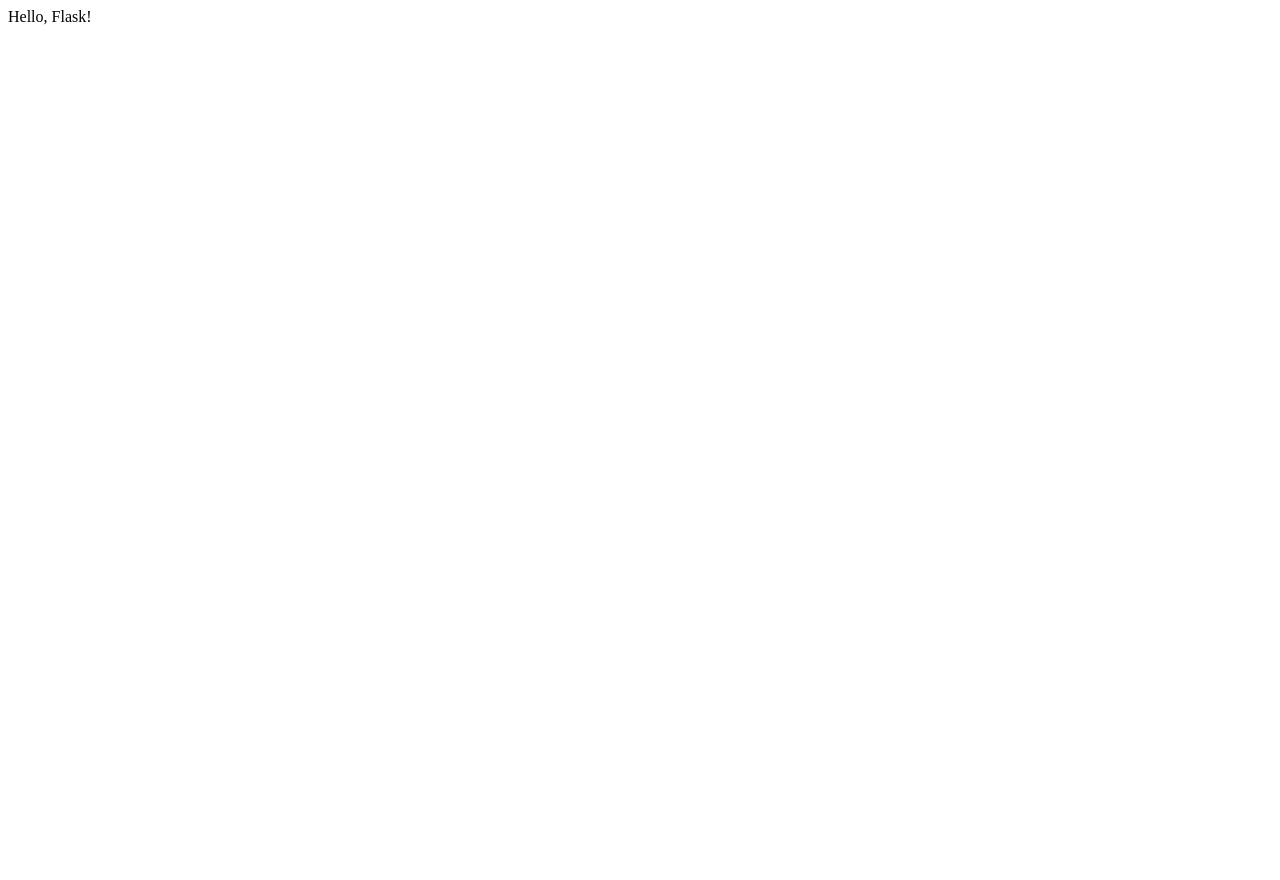
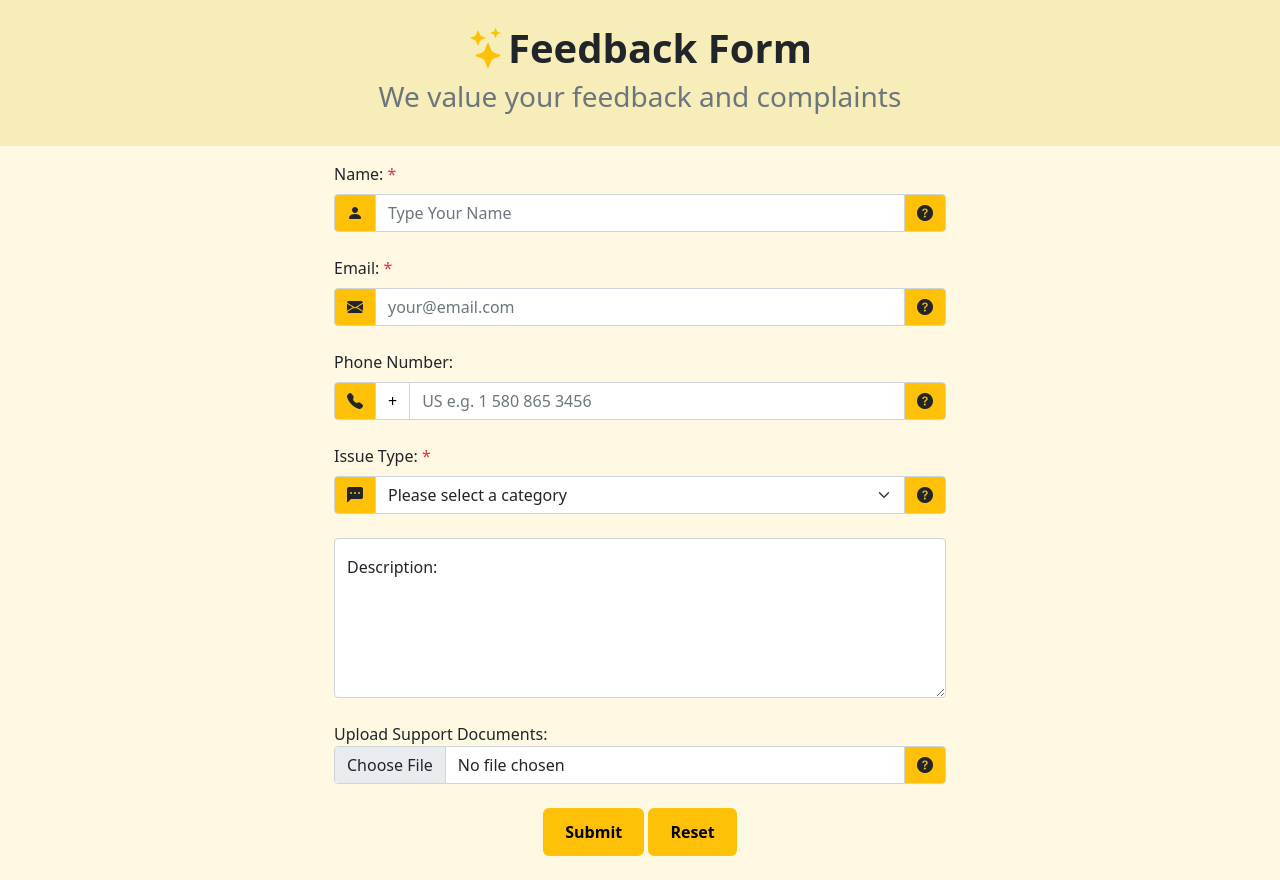
Before and after one commit to DJMax2007/M-squared, a Flask app: page / in a window 1280 px wide. Before the commit the page is almost empty. Before the commit the page ends 25 px from the top, so only its background shows below. Run offline with Flask 3, Linux system fonts and the light colour scheme; some libraries are stand-ins or nearby versions.

Commit message:
rendering templates & submit template code

```diff
--- a/api/index.py
+++ b/api/index.py
@@ -1,10 +1,26 @@
-from flask import Flask
+from flask import Flask, render_template, request
+import os
 
-app = Flask(__name__)
+app = Flask(__name__,
+            template_folder=os.path.join(os.path.abspath(os.path.dirname(__file__)), '..', 'templates'),
+            static_folder=os.path.join(os.path.abspath(os.path.dirname(__file__)), '..', 'static'))
 
 @app.route('/')
 def home():
-    return "Hello, Flask!"
+    return render_template('feedback.html')
+
+@app.route('/submit', methods=['POST'])
+def submit():
+    if request.method == 'POST':
+        name = request.form.get('name')
+        # get the name, email, .......
+
+    # save to databse
+    # whatever with the form data
+
+    # if name and email: return "name and email"
+    print(f"Received name: {name}")
+    return f" {name} Feedback submitted successfully123!"
 
 if __name__ == '__main__':
     app.run(debug=True)
--- a/templates/feedback.html
+++ b/templates/feedback.html
@@ -20,14 +20,14 @@
     <section id="content">
       <div class="container-fluid justify-content-center d-flex align-items-center">
         <div class="col-12 col-sm-10 col-md-8 col-lg-6 px-2">
-          <form id="myForm">
+          <form id="myForm" action="/submit" method="post">
 
             <label for="name" class="form-label pt-3">
               Name: <span class="text-danger" data-bs-toggle="tooltip" data-bs-placement="top" title="Required">*</span>
             </label>
             <div class="input-group mb-4">
               <span class="input-group-text bg-warning"><i class="bi bi-person-fill"></i></span>
-              <input type="text" id="name" class="form-control" placeholder="Type Your Name" required/>
+              <input type="text" name="name" class="form-control" placeholder="Type Your Name" required/>
               <span class="input-group-text bg-warning">
                 <span class="info" data-bs-placement="bottom" title="Type in your First and Last Name">
                   <i class="bi bi-question-circle-fill"></i>
@@ -40,7 +40,7 @@
             </label>
             <div class="input-group mb-4">
               <span class="input-group-text bg-warning"><i class="bi bi-envelope-fill"></i></span>
-              <input type="email" id="email" class="form-control" placeholder="your@email.com" required/>
+              <input type="email" name="email" class="form-control" placeholder="your@email.com" required/>
               <span class="input-group-text bg-warning">
                 <span class="info" data-bs-placement="bottom" title="Type in your email address">
                   <i class="bi bi-question-circle-fill"></i>
@@ -56,7 +56,7 @@
               <span class="input-group-text" style="background-color: white; color: black;">
                 +
               </span>
-              <input type="tel" class="form-control" id="phone" placeholder="US e.g. 1 580 865 3456"/>
+              <input type="tel" class="form-control" name="phone" placeholder="US e.g. 1 580 865 3456"/>
               <span class="input-group-text bg-warning">
                 <span class="info" data-bs-placement="bottom" title="Enter your full phone number including area code">
                   <i class="bi bi-question-circle-fill"></i>
@@ -69,7 +69,7 @@
             </label>
             <div class="input-group mb-4">
               <span class="input-group-text bg-warning"><i class="bi bi-chat-left-dots-fill"></i></span>
-              <select class="form-select" id="issue" required>
+              <select class="form-select" name="issue" required>
                 <option value="">Please select a category</option>
                 <option value="general">General</option>
                 <option value="complaint">Complaint</option>
@@ -84,14 +84,14 @@
             </div>
 
             <div class="mb-4 form-floating">
-              <textarea class="form-control" id="description" style="height: 160px" rows="5" placeholder="Your feedback or complaint..."></textarea>
+              <textarea class="form-control" name="description" style="height: 160px" rows="5" placeholder="Your feedback or complaint..."></textarea>
               <label for="description">Description:</label>
             </div>
 
             <div class="mb-4">
               <label for="upload"><span class="form-label">Upload Support Documents:</span></label>
               <div class="d-flex input-group">
-                <input class="form-control" type="file" id="upload">
+                <input class="form-control" type="file" name="upload">
                 <span class="input-group-text info bg-warning" data-bs-toggle="tooltip" data-bs-placement="bottom" title="Upload a file relevant to the issue.">
                   <i class="bi bi-question-circle-fill"></i>
                 </span>
```
